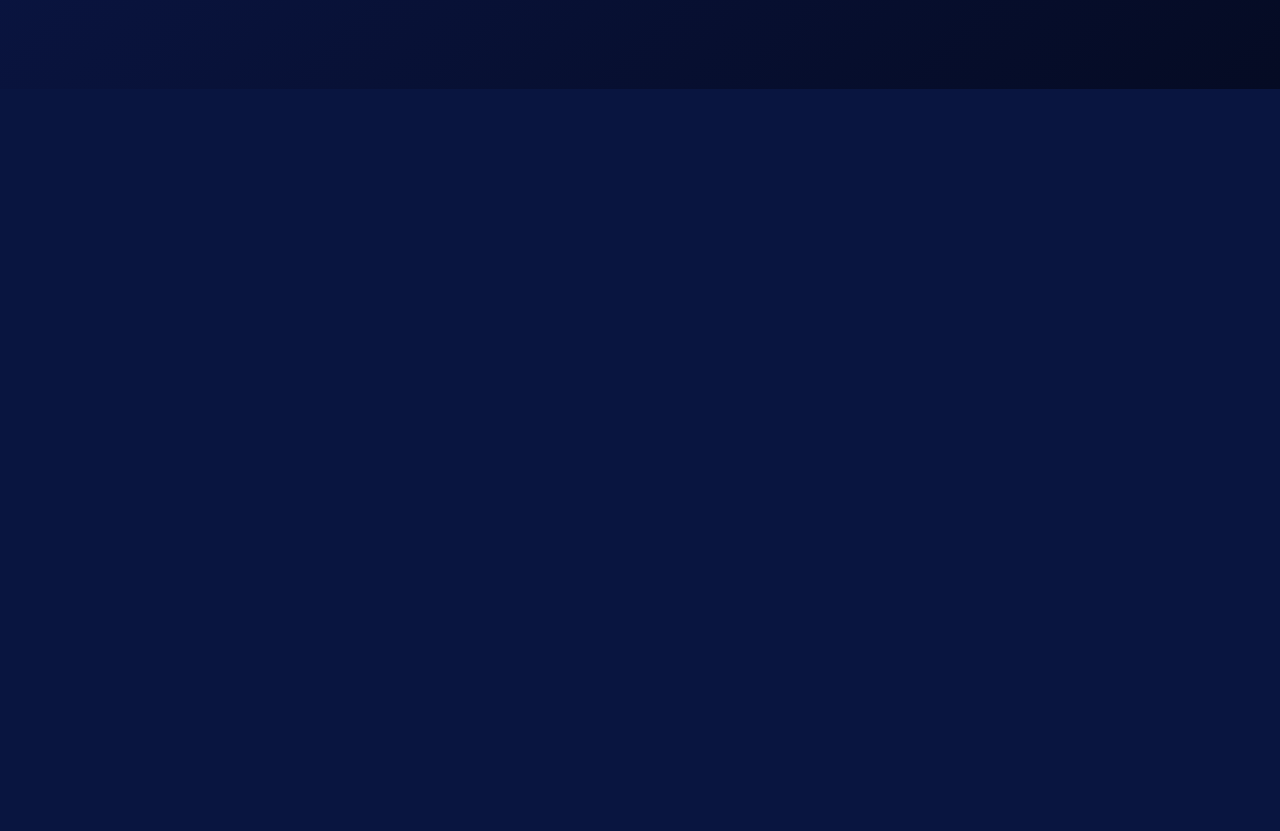
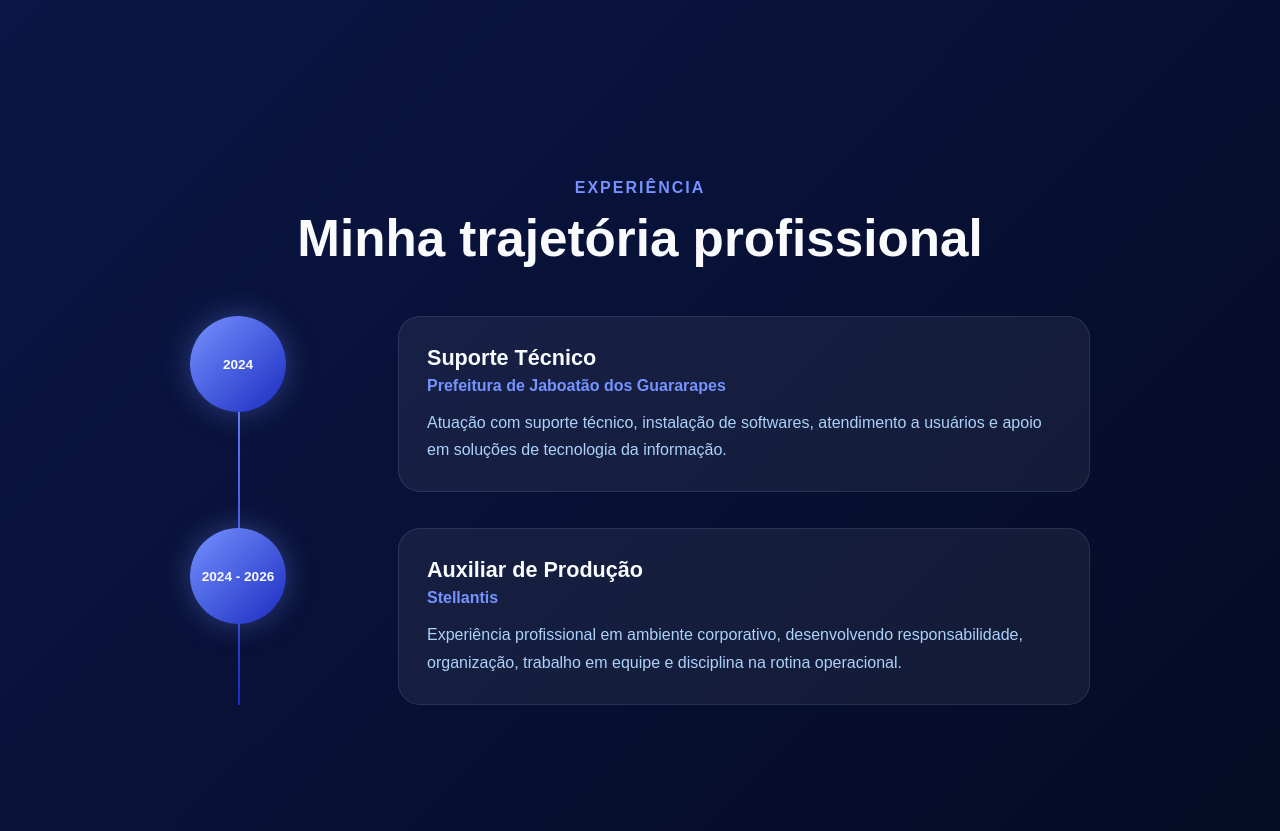
Before and after one commit to Joaovitor-bot/portfolio-joao, a React (Vite) app: page / in a window 1280 px wide. Shown: the part 1977-2808 px from the top of the page. Before the commit the page ends 2066 px from the top, so only its background shows below. Built offline with nearby package versions, Linux system fonts and the light colour scheme.

Commit message:
Adicionando seção de experiência

```diff
--- a/src/App.css
+++ b/src/App.css
@@ -262,3 +262,107 @@
     grid-template-columns: 1fr;
   }
 }
+
+.experience {
+  width: min(1120px, 90%);
+  margin: 0 auto;
+  padding: 90px 0;
+}
+
+.timeline {
+  position: relative;
+  max-width: 900px;
+  margin: 0 auto;
+}
+
+.timeline::before {
+  content: "";
+  position: absolute;
+  left: 48px;
+  top: 0;
+  bottom: 0;
+  width: 2px;
+  background: linear-gradient(
+    to bottom,
+    var(--cornflower-blue),
+    var(--persian-blue)
+  );
+}
+
+.timeline-item {
+  position: relative;
+  display: grid;
+  grid-template-columns: 180px 1fr;
+  gap: 28px;
+  margin-bottom: 36px;
+}
+
+.timeline-year {
+  width: 96px;
+  height: 96px;
+  border-radius: 50%;
+  background: linear-gradient(135deg, var(--cornflower-blue), var(--persian-blue));
+  color: var(--white);
+  font-weight: 800;
+  display: flex;
+  align-items: center;
+  justify-content: center;
+  text-align: center;
+  font-size: 0.85rem;
+  position: relative;
+  z-index: 2;
+  box-shadow: 0 0 30px rgba(118, 146, 255, 0.35);
+}
+
+.timeline-card {
+  background: rgba(255, 255, 255, 0.06);
+  border: 1px solid rgba(171, 210, 250, 0.12);
+  border-radius: 22px;
+  padding: 28px;
+  transition: 0.3s;
+}
+
+.timeline-card:hover {
+  transform: translateY(-5px);
+  border-color: rgba(118, 146, 255, 0.55);
+  box-shadow: 0 18px 40px rgba(0, 0, 0, 0.25);
+}
+
+.timeline-card h3 {
+  color: var(--white);
+  font-size: 1.35rem;
+  margin-bottom: 6px;
+}
+
+.timeline-card span {
+  display: block;
+  color: var(--cornflower-blue);
+  font-weight: 700;
+  margin-bottom: 14px;
+}
+
+.timeline-card p {
+  color: var(--icy-blue);
+  line-height: 1.7;
+}
+
+@media (max-width: 720px) {
+  .timeline::before {
+    left: 32px;
+  }
+
+  .timeline-item {
+    grid-template-columns: 70px 1fr;
+    gap: 18px;
+  }
+
+  .timeline-year {
+    width: 64px;
+    height: 64px;
+    font-size: 0.7rem;
+  }
+
+  .timeline-card {
+    padding: 22px;
+  }
+}
--- a/src/App.jsx
+++ b/src/App.jsx
@@ -126,6 +126,43 @@ function App() {
         </div>
       </section>
 
+            <section className="experience">
+        <div className="section-header">
+          <p className="section-tag">Experiência</p>
+          <h2>Minha trajetória profissional</h2>
+        </div>
+
+        <div className="timeline">
+          <div className="timeline-item">
+            <div className="timeline-year">2024</div>
+
+            <div className="timeline-card">
+              <h3>Suporte Técnico</h3>
+              <span>Prefeitura de Jaboatão dos Guararapes</span>
+              <p>
+                Atuação com suporte técnico, instalação de softwares,
+                atendimento a usuários e apoio em soluções de tecnologia da
+                informação.
+              </p>
+            </div>
+          </div>
+
+          <div className="timeline-item">
+            <div className="timeline-year">2024 - 2026</div>
+
+            <div className="timeline-card">
+              <h3>Auxiliar de Produção</h3>
+              <span>Stellantis</span>
+              <p>
+                Experiência profissional em ambiente corporativo, desenvolvendo
+                responsabilidade, organização, trabalho em equipe e disciplina
+                na rotina operacional.
+              </p>
+            </div>
+          </div>
+        </div>
+      </section>
+
     </main>
   );
 }
```
